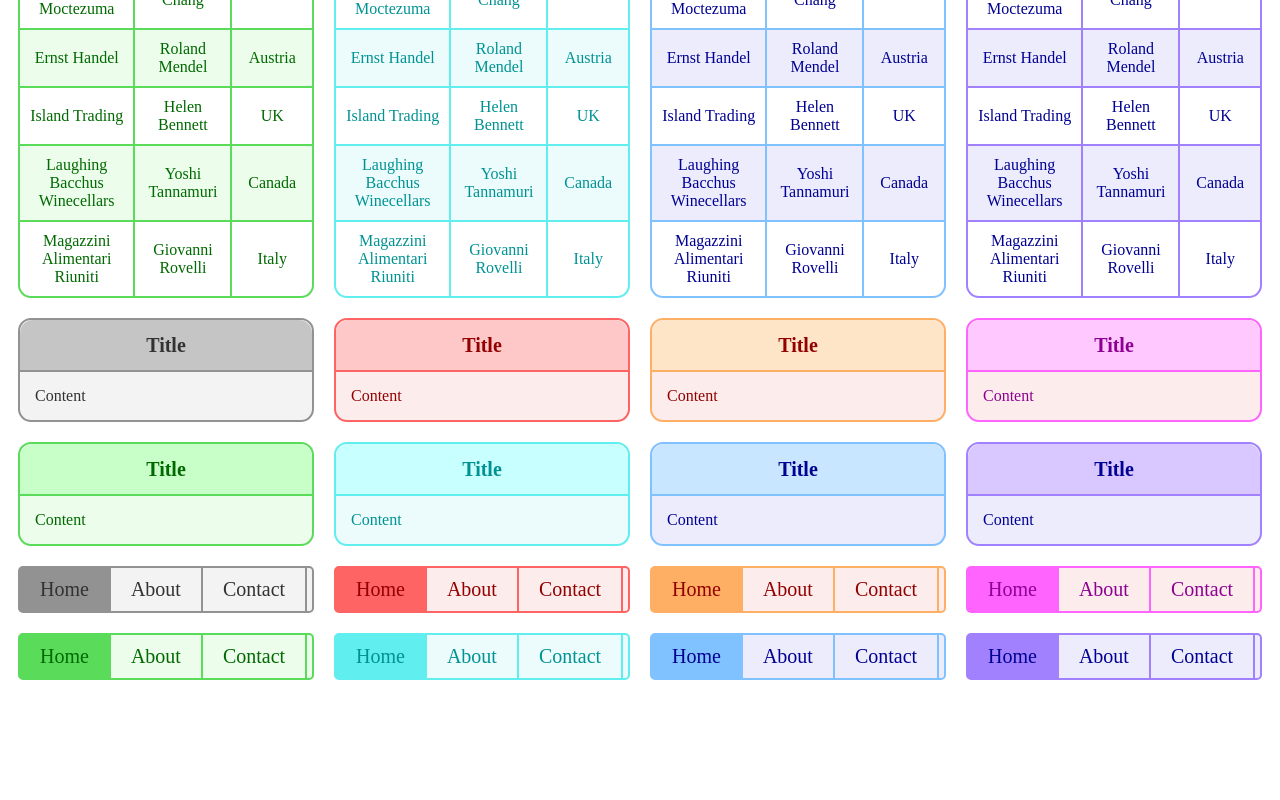
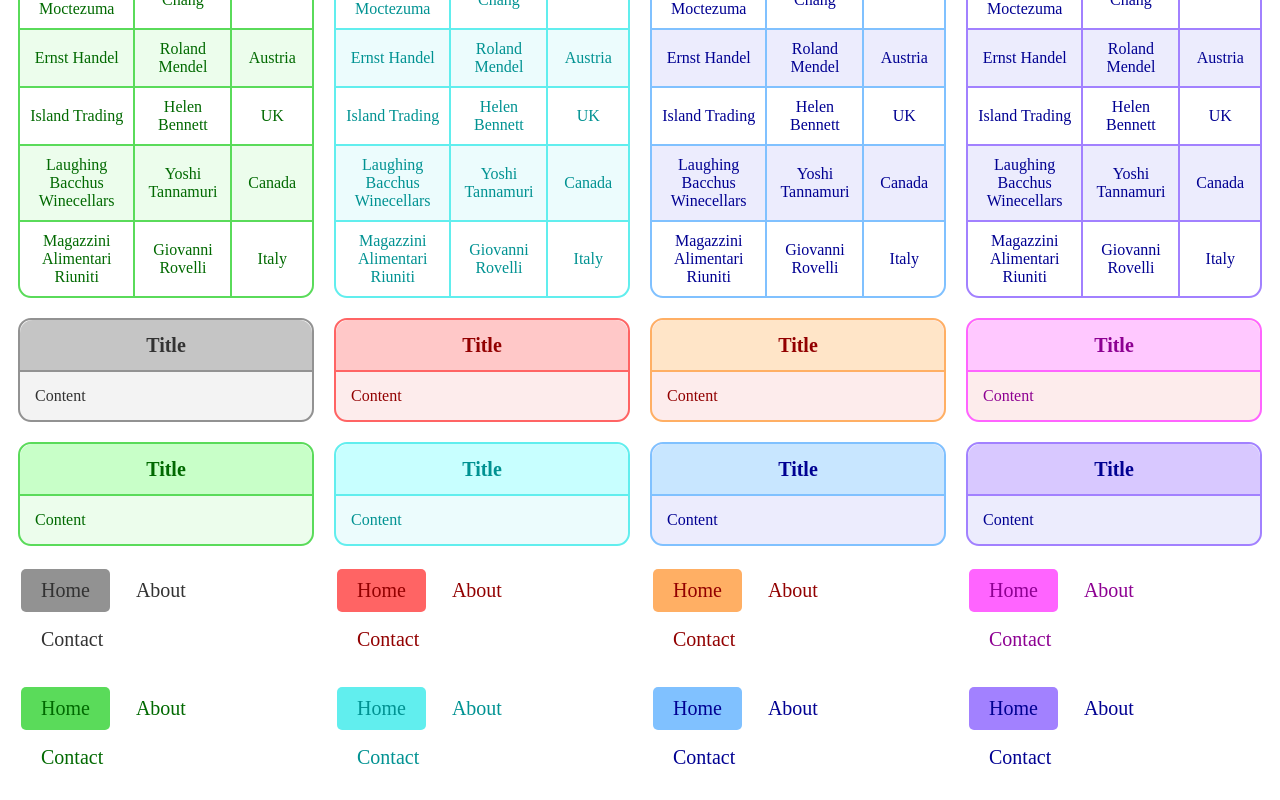
Before and after one commit to Thiago099/colorful-css, a Vue app: page / in a window 1280 px wide. Shown: the part 900-1700 px from the top of the page. Before the commit the page ends 1598 px from the top, so only its background shows below. Built offline with nearby package versions, Linux system fonts and the light colour scheme.

Commit message:
[fix] nav

```diff
--- a/src/css/nav.css
+++ b/src/css/nav.css
@@ -1,14 +1,13 @@
 .nav{
-    background-color: var(--bright);
-    border: 2px solid var(--dark);
     border-radius: 5px;
     color: var(--very-dark);
 }
 .nav-item{
     padding: 10px 20px 10px 20px;
     font-size: 15pt;
-    border-right: 2px solid var(--dark);
     display: inline-block;
+    border-radius: 5px;
+    margin:3px;
 }
 .nav-item:not(.nav-selected)
 {
```
